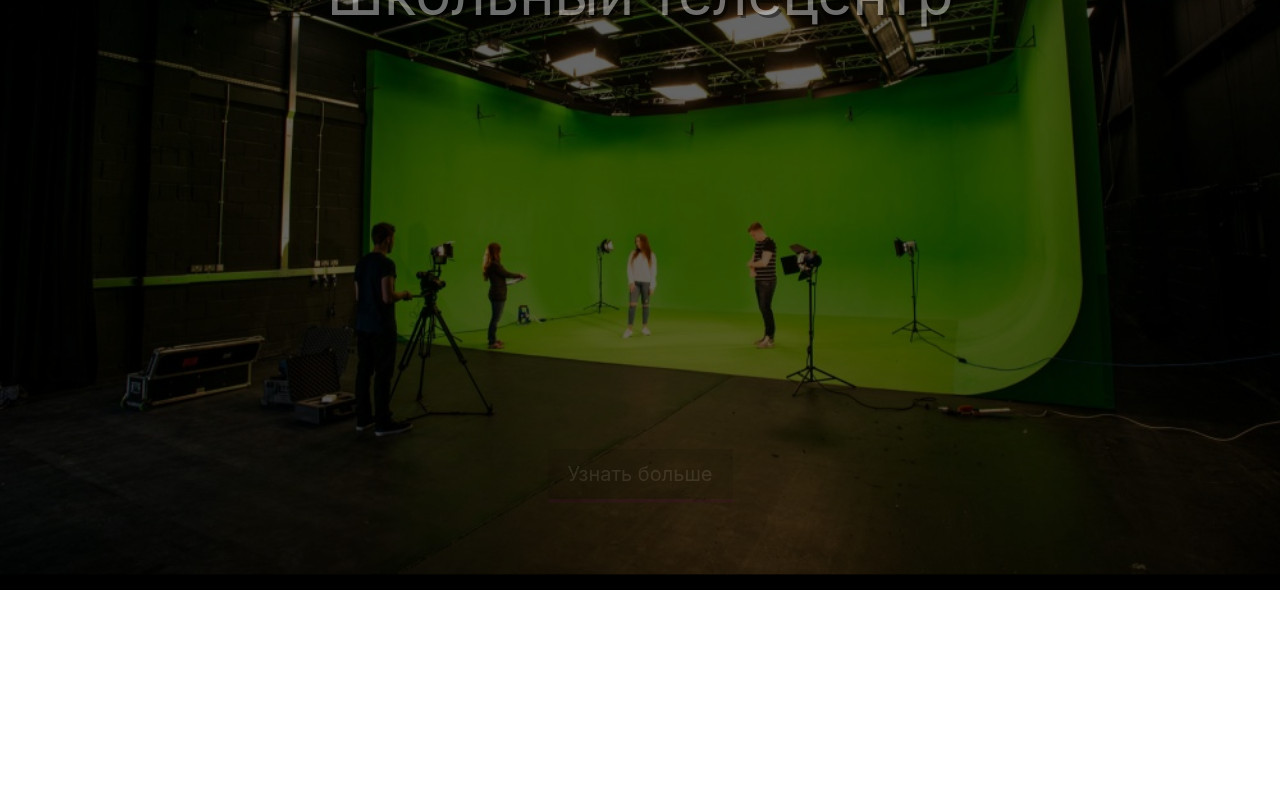
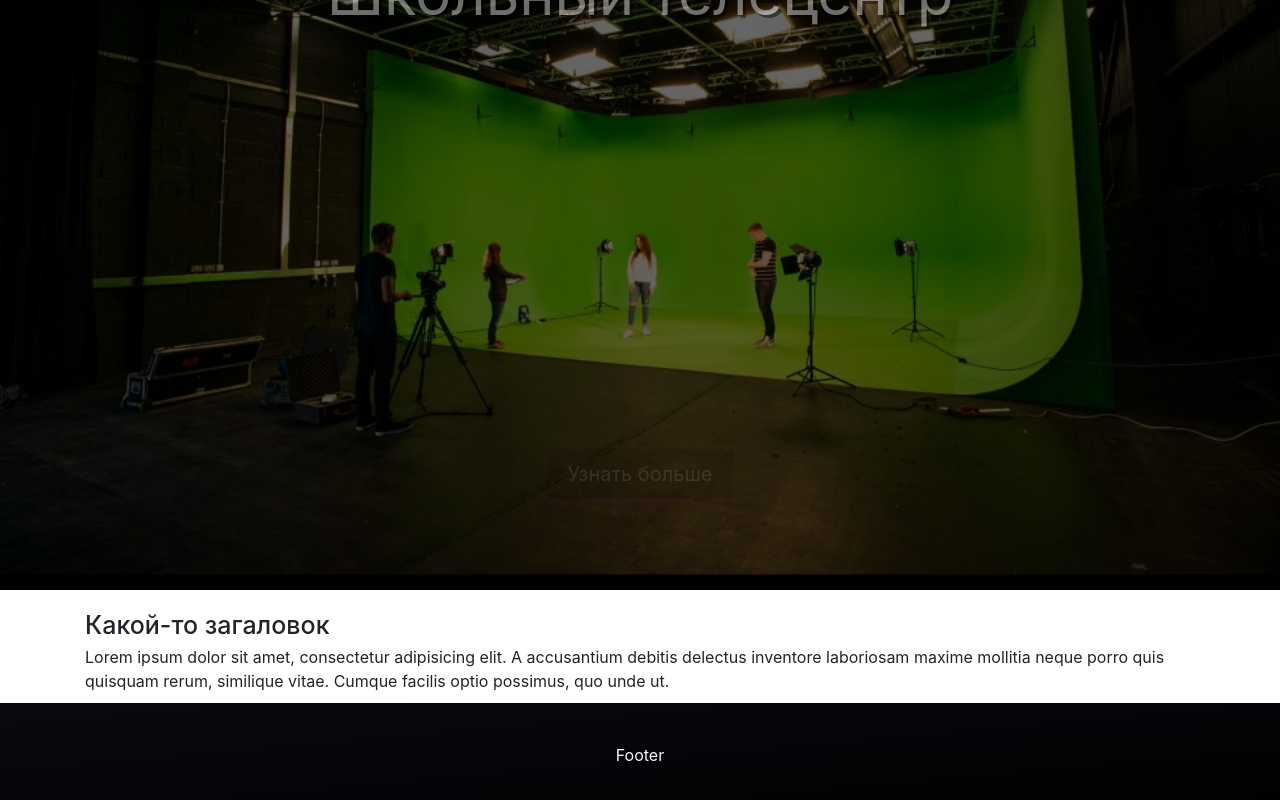
Before and after one commit to dima24kmagic/tele-school, a React (Create React App) app: page / in a window 1280 px wide. Shown: the part 210-1010 px from the top of the page. Before the commit the page ends 800 px from the top, so only its background shows below. Built offline with nearby package versions, Linux system fonts and the light colour scheme.

Commit message:
simple footer structure

```diff
--- a/src/components/App.js
+++ b/src/components/App.js
@@ -2,6 +2,7 @@ import React, { Component, Fragment } from "react";
 import { Route, Router } from "react-router-dom";
 import history from "../store/history";
 import Home from "./Home/Home";
+import Footer from "./UI/Footer/Footer";
 
 class App extends Component {
   render() {
@@ -9,7 +10,8 @@ class App extends Component {
       <div className="app">
         <Router history={history}>
           <Fragment>
-            <Route path="/" component={Home} />
+            <Route exact path="/" component={Home} />
+            <Footer />
           </Fragment>
         </Router>
       </div>
--- a/src/components/Home/Home.js
+++ b/src/components/Home/Home.js
@@ -16,7 +16,7 @@ class Home extends Component {
           <div className="bg">
             <div className="bg__overlay" />
           </div>
-           <div className="shutter">
+          <div className="shutter">
             <div className="shutter--1" />
             <div className="shutter--2" />
           </div>
@@ -29,6 +29,15 @@ class Home extends Component {
             </button>
           </div>
         </div>
+        <div className="container info-content">
+          <h1>Какой-то загаловок</h1>
+          <p>
+            Lorem ipsum dolor sit amet, consectetur adipisicing elit. A
+            accusantium debitis delectus inventore laboriosam maxime mollitia
+            neque porro quis quisquam rerum, similique vitae. Cumque facilis
+            optio possimus, quo unde ut.
+          </p>
+        </div>
       </Fragment>
     );
   }
--- a/src/components/Home/home.scss
+++ b/src/components/Home/home.scss
@@ -1,6 +1,8 @@
 .home {
   width: 100%;
   height: 100vh;
+
+  margin-bottom: 2rem;
 
   position: relative;
   .bg {
@@ -78,3 +80,7 @@
     }
   }
 }
+
+.info-content {
+  font-size: 1.6rem;
+}
--- /dev/null
+++ b/src/components/UI/Footer/Footer.js
@@ -0,0 +1,13 @@
+import React, { Component } from "react";
+import "./footer.scss";
+class Footer extends Component {
+  render() {
+    return (
+      <div className="footer">
+        <p className="text-light">Footer</p>
+      </div>
+    );
+  }
+}
+
+export default Footer;
--- /dev/null
+++ b/src/components/UI/Footer/footer.scss
@@ -0,0 +1,13 @@
+.footer {
+  display: flex;
+  align-items: center;
+  justify-content: center;
+
+  width: 100%;
+  height: auto;
+  padding: 4rem 2rem;
+
+  background: linear-gradient(to right bottom, #080a0f, #000000);
+
+  font-size: 1.6rem;
+}
```
